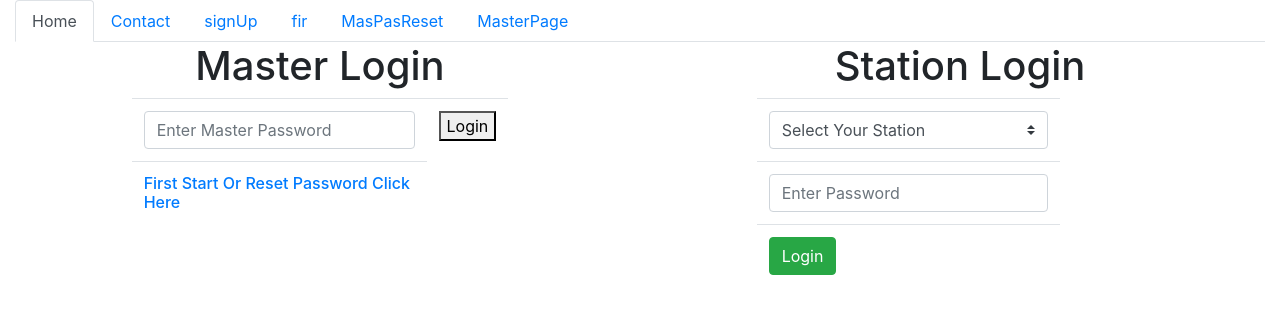
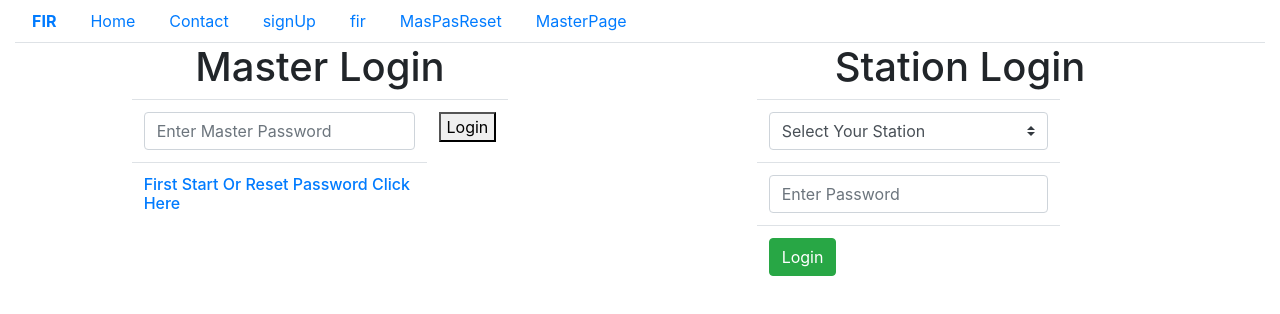
Before and after one commit to 5p4r70n/FirReg, an Angular app in the folder Frontend/: page / in a window 1280 px wide. Shown: the top 314 px of the page. Built offline with nearby package versions, Linux system fonts and the light colour scheme.

Commit message:
server created

```diff
--- a/Frontend/src/app/app.module.ts
+++ b/Frontend/src/app/app.module.ts
@@ -10,6 +10,8 @@ import { NavComponent } from './nav/nav.component';
 import { ContactComponent } from './contact/contact.component';
 import { MasterPassResetComponent } from './master-pass-reset/master-pass-reset.component';
 import { MasterPageComponent } from './master-page/master-page.component';
+import {HttpClientModule} from "@angular/common/http"
+import { from } from 'rxjs';
 
 @NgModule({
   declarations: [
@@ -24,7 +26,8 @@ import { MasterPageComponent } from './master-page/master-page.component';
   ],
   imports: [
     BrowserModule,
-    AppRoutingModule
+    AppRoutingModule,
+    HttpClientModule
   ],
   providers: [],
   bootstrap: [AppComponent]
--- a/Frontend/src/app/home/home.component.html
+++ b/Frontend/src/app/home/home.component.html
@@ -1,4 +1,3 @@
-
 <div class="container-fluid">
   <div class="row">
     <div class="col-lg-6">
--- a/Frontend/src/app/master-pass-reset/master-pass-reset.component.html
+++ b/Frontend/src/app/master-pass-reset/master-pass-reset.component.html
@@ -5,7 +5,8 @@
       <table class="table">
         <tr>
           <td>
-                        <input class="form-control ds-input" type="text" placeholder="Set Or Reset Your Master Password">
+            <input class="form-control ds-input" type="text" name="newpass"
+              placeholder="Set Or Reset Your Master Password">
           </td>
           <td> <button class="btn btn-success">Done</button></td>
         </tr>
--- a/Frontend/src/app/nav/nav.component.html
+++ b/Frontend/src/app/nav/nav.component.html
@@ -1,8 +1,11 @@
 <header>
   <div class="container-fluid">
+    <nav>
+
       <ul class="nav nav-tabs">
+        <b> <a href="" class="nav-link">{{appTitle}} </a></b>
         <li class="nav-item">
-    <a class="nav-link active" href="">Home</a>
+          <a class="nav-link" href="">Home</a>
         </li>
         <li class="nav-item">
           <a class="nav-link" href="contact">Contact</a>
@@ -20,8 +23,7 @@
         <li class="nav-item">
           <a class="nav-link" href="MasterPage">MasterPage</a>
         </li>
-
-
       </ul>
+    </nav>
   </div>
 </header>
--- a/Frontend/src/app/nav/nav.component.ts
+++ b/Frontend/src/app/nav/nav.component.ts
@@ -7,6 +7,8 @@ import { Component, OnInit } from '@angular/core';
 })
 export class NavComponent implements OnInit {
 
+  appTitle: string ='FIR';
+
   constructor() { }
 
   ngOnInit() {
```
Also changed, not shown: Frontend/src/app/fir/fir.component.html (indentation only), Frontend/src/app/master-page/master-page.component.html (indentation only), 1 other file (tests, documents, lock files or other folders). Lines whose indentation alone changed are shown as unchanged.
